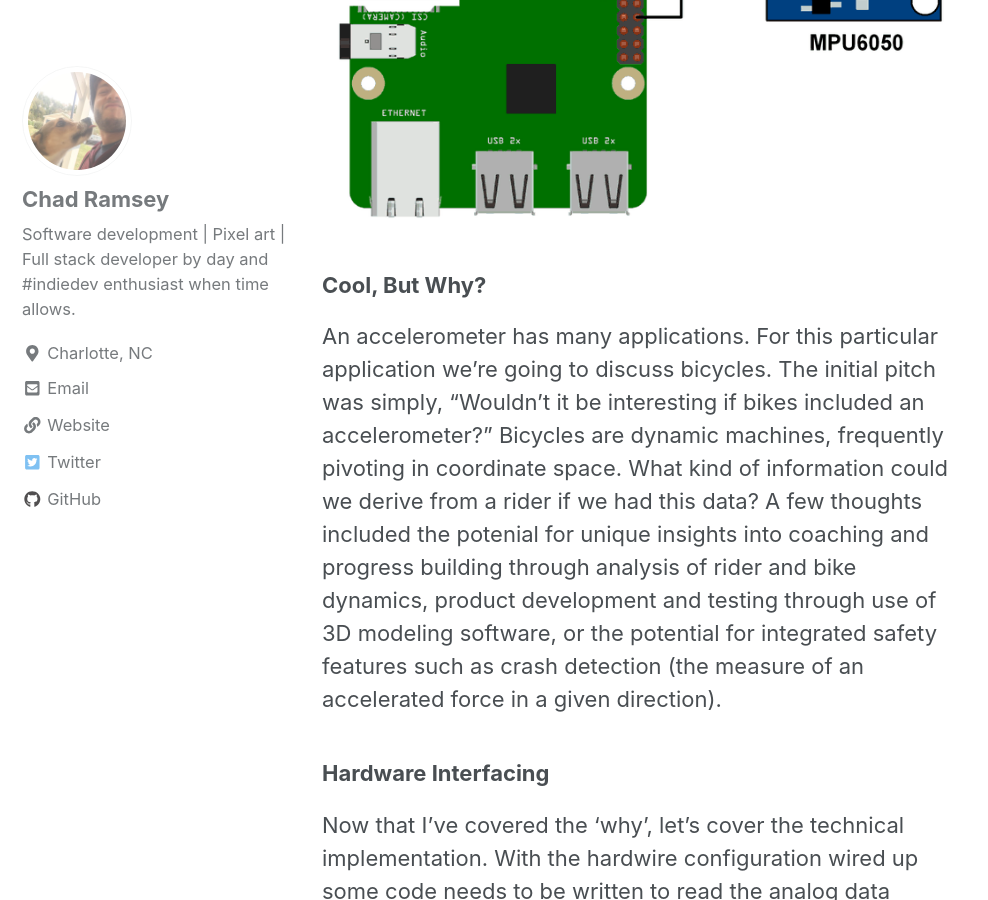
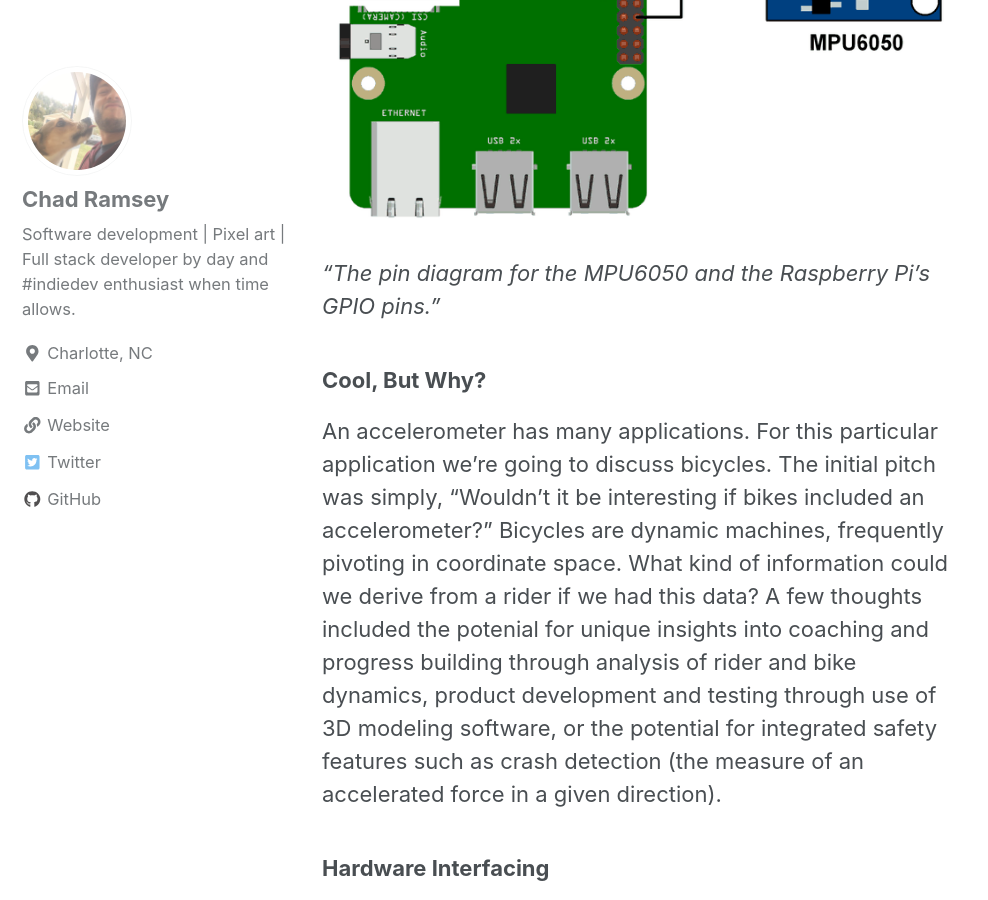
Before and after one commit to chadramsey/chadramsey.github.io, a Jekyll site: the page built from _posts/2021-02-17-accelerometer-pi.md, in a window 1280 px wide and 900 px high, scrolled down 1647 px. Shown: the whole window, without its empty margins (0-988 px from the left). Built offline with Jekyll 4.4.1, drawn with Linux system fonts in a browser that asks for light colours; cached includes are drawn as plain includes; nearby versions of some CDN libraries.

Commit message:
Accelerometer post

```diff
--- a/_posts/2021-02-17-accelerometer-pi.md
+++ b/_posts/2021-02-17-accelerometer-pi.md
@@ -16,6 +16,8 @@
 The setup for this project involved the use of a breadboard and jump wires to connect the chipset to the GPIO pins of the Raspberry Pi.
 
 ![](https://chadramsey.github.io/assets/images/2021/mpu6050-interface.png){: .center-image }
+
+*"The pin diagram for the MPU6050 and the Raspberry Pi's GPIO pins."*
 
 ### Cool, But Why?
 An accelerometer has many applications. For this particular application we're going to discuss bicycles. The initial pitch was simply, "Wouldn't it be interesting if bikes included an accelerometer?" Bicycles are dynamic machines, frequently pivoting in coordinate space. What kind of information could we derive from a rider if we had this data? A few thoughts included the potenial for unique insights into coaching and progress building through analysis of rider and bike dynamics, product development and testing through use of 3D modeling software, or the potential for integrated safety features such as crash detection (the measure of an accelerated force in a given direction).
```
